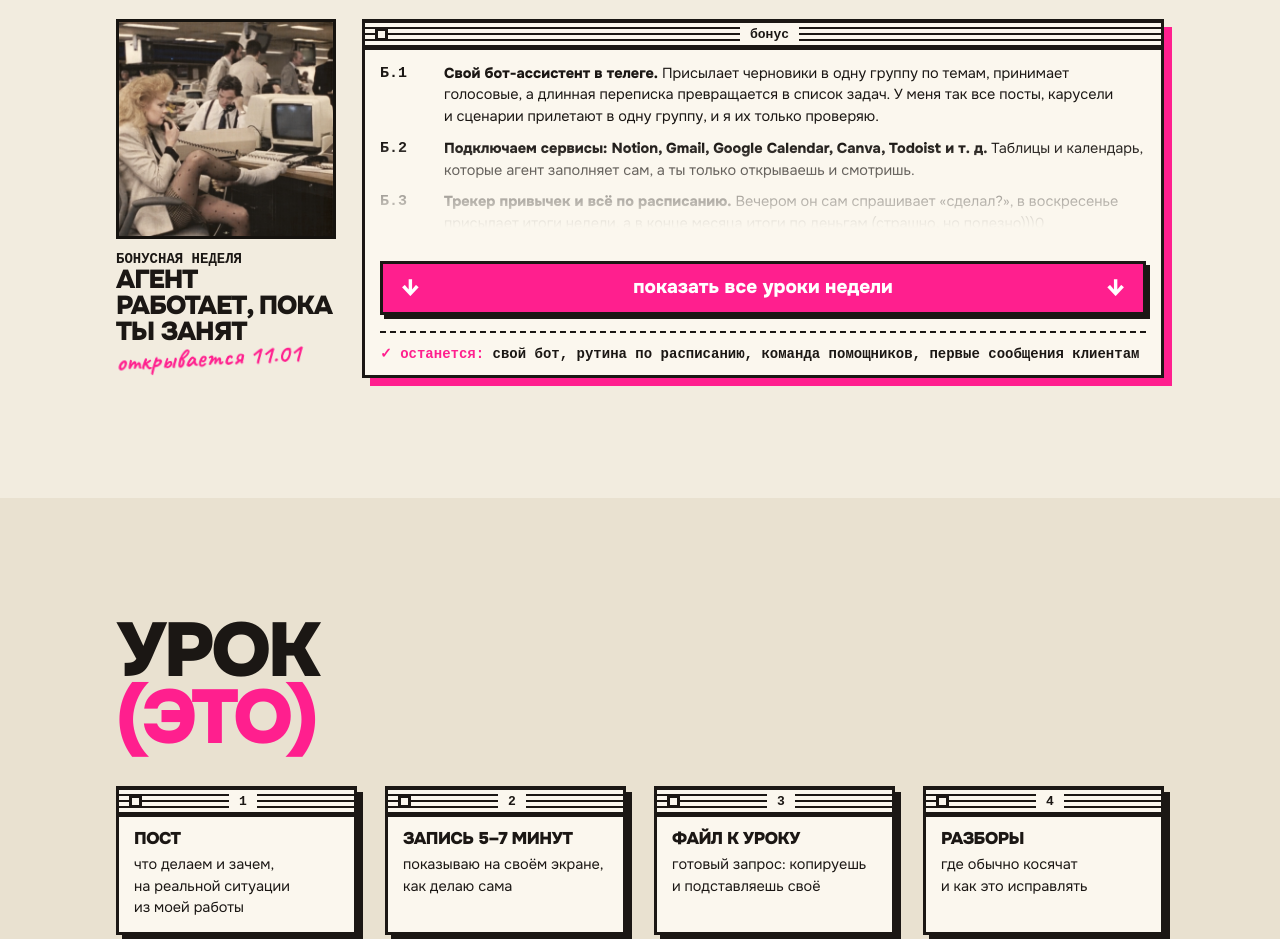
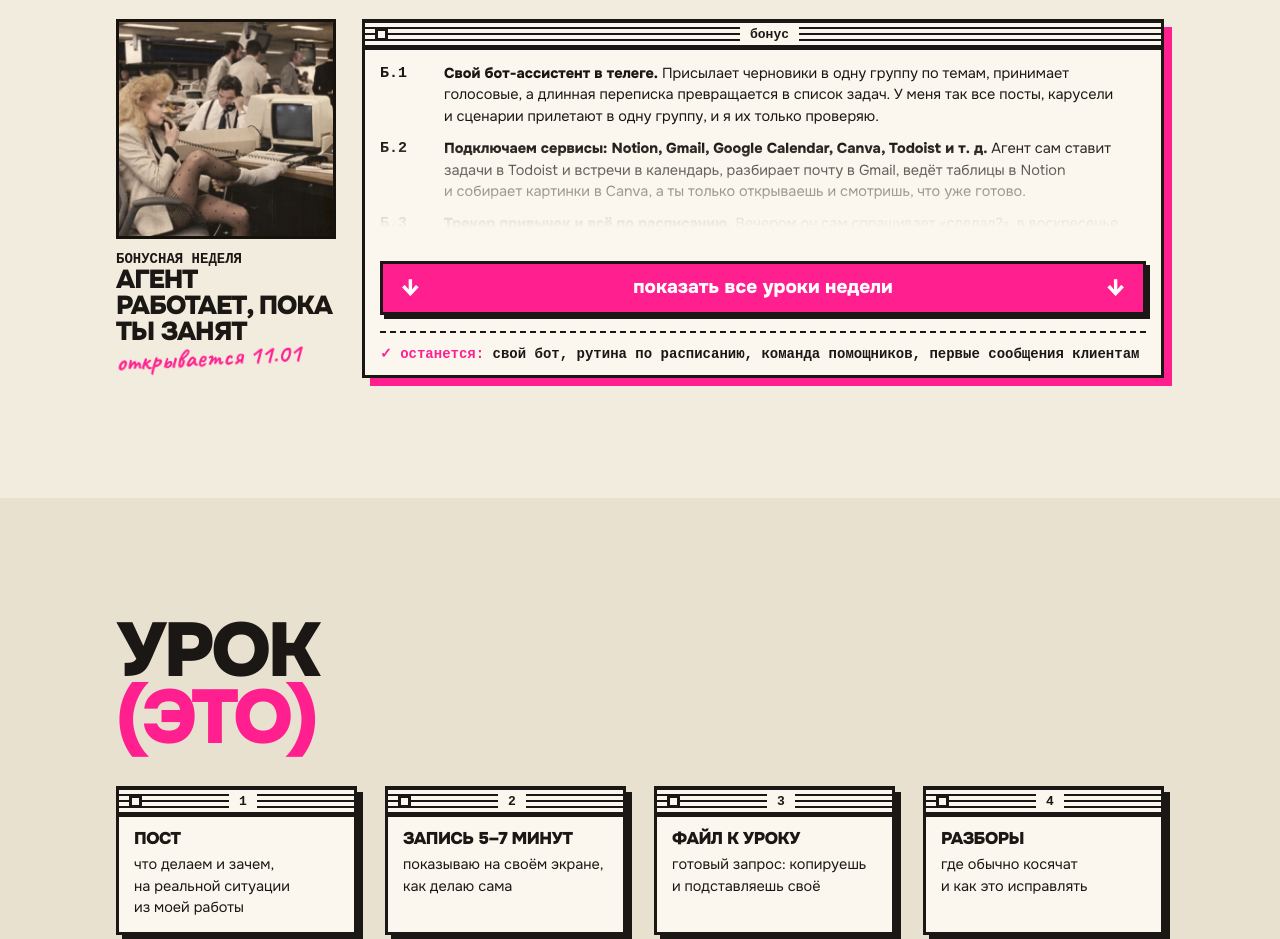
Before and after one commit to soldysofa/schas-razberus, a plain HTML site: page index.html in a window 1280 px wide. Shown: the part 9080-10019 px from the top of the page. Drawn offline with Linux system fonts and the light colour scheme; a web font is replaced by a local one.

Commit message:
Обновление сайта 2026-11-26 16:34:23

```diff
--- a/index.html
+++ b/index.html
@@ -560,7 +560,7 @@ section{padding-block:120px}
         <div class="side"><img class="ph" src="img/r56.jpg" alt="Ретро-фото: женщина печатает сообщение"><div><div class="n">Бонусная неделя</div><div class="wt">Агент работает, пока ты&nbsp;занят</div><span class="open">открывается 11.01</span></div></div>
         <div class="win"><div class="bar"><i></i><b>бонус</b></div><div class="in txt"><div class="les">
           <div class="l"><span class="d">Б.1</span><span><b>Свой бот-ассистент в&nbsp;телеге.</b><span class="x"> Присылает черновики в&nbsp;одну группу по&nbsp;темам, принимает голосовые, а&nbsp;длинная переписка превращается в&nbsp;список задач. У&nbsp;меня так&nbsp;все&nbsp;посты, карусели и&nbsp;сценарии прилетают в&nbsp;одну группу, и&nbsp;я&nbsp;их&nbsp;только проверяю.</span></span></div>
-          <div class="l"><span class="d">Б.2</span><span><b>Подключаем сервисы: Notion, Gmail, Google Calendar, Canva, Todoist и&nbsp;т.&nbsp;д.</b><span class="x"> Таблицы и&nbsp;календарь, которые агент заполняет сам, а&nbsp;ты&nbsp;только открываешь и&nbsp;смотришь.</span></span></div>
+          <div class="l"><span class="d">Б.2</span><span><b>Подключаем сервисы: Notion, Gmail, Google Calendar, Canva, Todoist и&nbsp;т.&nbsp;д.</b><span class="x"> Агент сам ставит задачи в&nbsp;Todoist и&nbsp;встречи в&nbsp;календарь, разбирает почту в&nbsp;Gmail, ведёт таблицы в&nbsp;Notion и&nbsp;собирает картинки в&nbsp;Canva, а&nbsp;ты&nbsp;только открываешь и&nbsp;смотришь, что&nbsp;уже готово.</span></span></div>
           <div class="l"><span class="d">Б.3</span><span><b>Трекер привычек и&nbsp;всё&nbsp;по&nbsp;расписанию.</b><span class="x"> Вечером он&nbsp;сам&nbsp;спрашивает «сделал?», в&nbsp;воскресенье присылает итоги недели, а&nbsp;в&nbsp;конце месяца итоги по&nbsp;деньгам (страшно, но&nbsp;полезно)))0</span></span></div>
           <div class="l"><span class="d">Б.4</span><span><b>Своя команда помощников.</b><span class="x"> Копирайтер → редактор → проверка, такой маленький отдел, только без&nbsp;зарплат. Продолжение уроков 2.4 и&nbsp;2.5.</span></span></div>
           <div class="l"><span class="d">Б.5</span><span><b>Первые клиенты: агент ищет и&nbsp;пишет.</b><span class="x"> Агент собирает список бизнесов под&nbsp;твою услугу, находит про&nbsp;каждый одну конкретную вещь и&nbsp;готовит черновик сообщения в&nbsp;табличке, а&nbsp;ты&nbsp;проверяешь и&nbsp;отправляешь руками со&nbsp;своего аккаунта, без&nbsp;рассылок и&nbsp;ботов, потому что&nbsp;на&nbsp;«здравствуйте, я&nbsp;SMM-специалист» уже&nbsp;никто не&nbsp;отвечает&nbsp;🤡</span></span></div>
```
